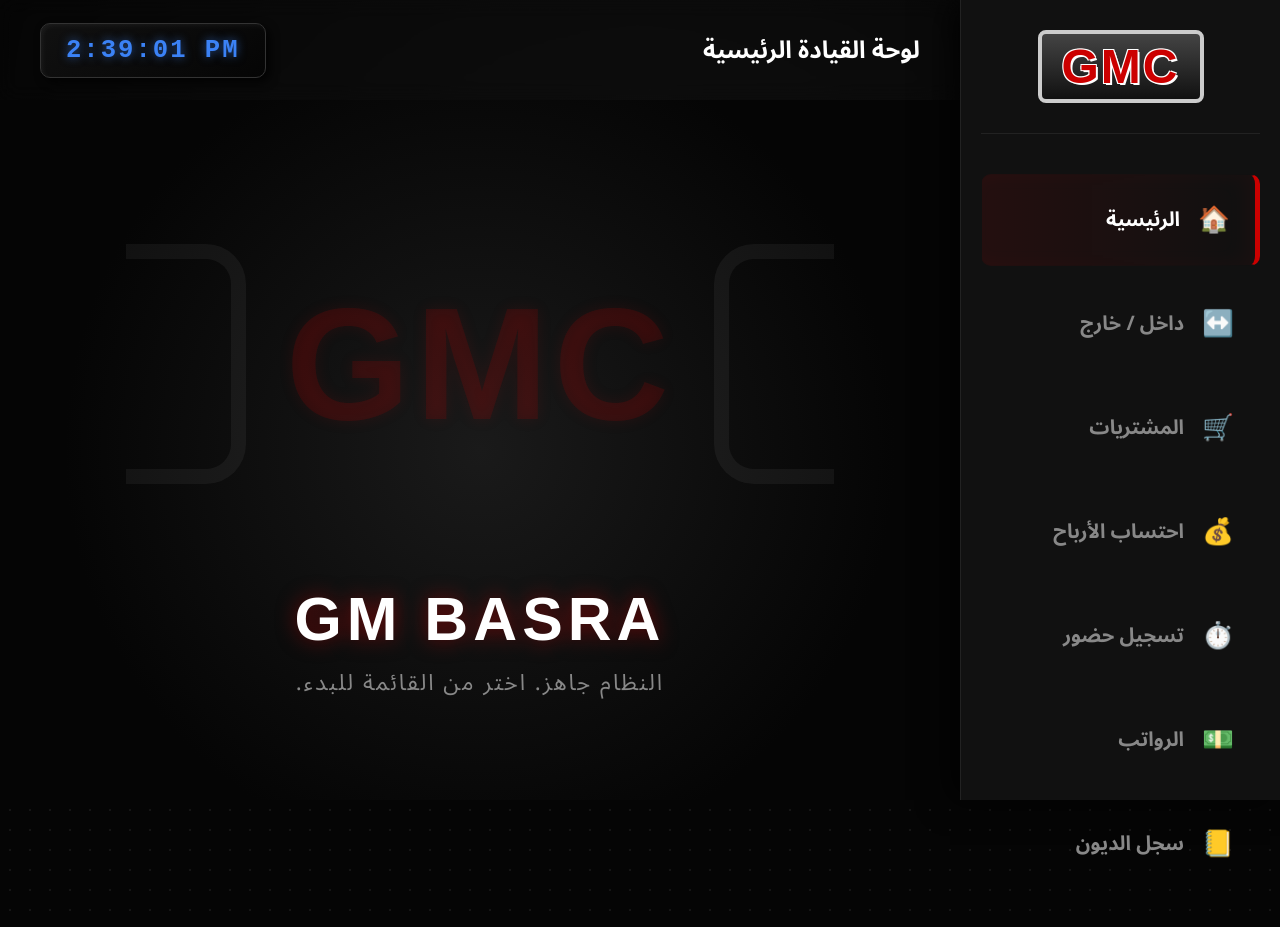
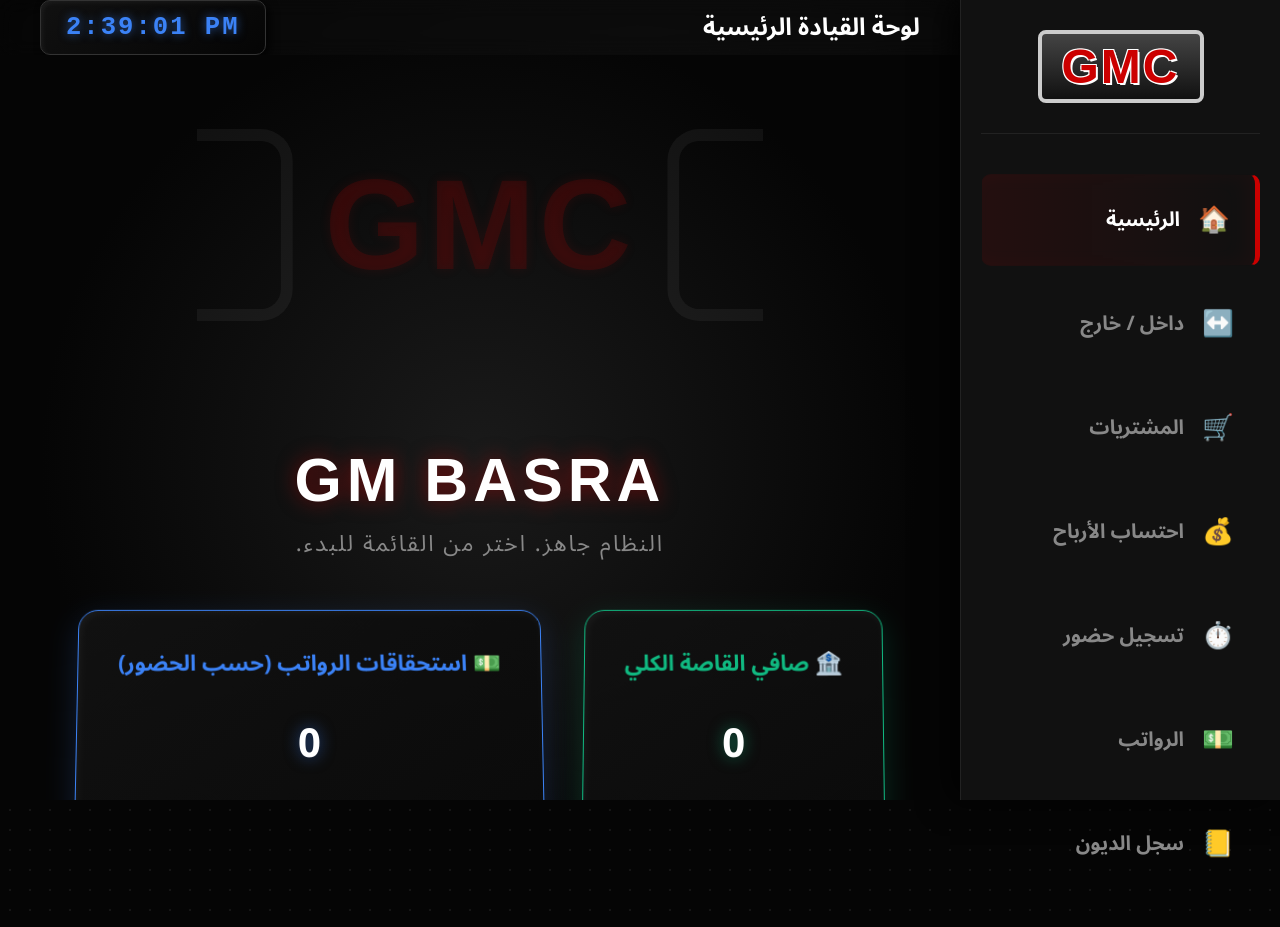
Before and after one commit to salhhaider08-boop/gm-basra, a React (Vite) app: page / in a window 1280 px wide. Shown: the top 927 px of the page. Built offline with nearby package versions, Linux system fonts and the light colour scheme; a web font is replaced by a local one.

Commit message:
Add 3D glowing stat cards to Home dashboard

```diff
--- a/src/App.jsx
+++ b/src/App.jsx
@@ -140,16 +140,131 @@ function TopHeader() {
 }
 
 function Home() {
+  const [totalSalaries, setTotalSalaries] = React.useState(0);
+  const [safeBalance, setSafeBalance] = React.useState(0);
+
+  React.useEffect(() => {
+    try {
+      // 1. Calculate Total Salaries based on attendance
+      const savedAtt = localStorage.getItem('gmb_attendance');
+      const attendance = savedAtt ? JSON.parse(savedAtt) : [];
+      const savedEmp = localStorage.getItem('gmb_employees');
+      const employees = savedEmp ? JSON.parse(savedEmp) : [];
+
+      let totalCalcSalaries = 0;
+      employees.forEach(emp => {
+        let count = 0;
+        attendance.forEach(a => {
+          if (a.name === emp.name) {
+            if (a.status === 'حاضر') count += 1;
+            else if (a.status === 'حاضر *2') count += 2;
+          }
+        });
+        const daily = Math.round(Number(emp.salary) / 30);
+        const net = (daily * count) + Number(emp.bonuses || 0) - Number(emp.deductions || 0);
+        totalCalcSalaries += net > 0 ? net : 0;
+      });
+      setTotalSalaries(totalCalcSalaries);
+
+      // 2. Calculate Safe Net Balance
+      const savedTx = localStorage.getItem('gmb_transactions');
+      const tx = savedTx ? JSON.parse(savedTx) : [];
+      let totalIn = 0;
+      let totalOut = 0;
+      tx.forEach(t => {
+        if (t.type.includes('وارد')) totalIn += Number(t.amount);
+        if (t.type.includes('خارج')) totalOut += Number(t.amount);
+      });
+      const safeAdj = Number(localStorage.getItem('gmb_safe_adjustment')) || 0;
+      setSafeBalance(totalIn - totalOut + safeAdj);
+    } catch (e) {
+      console.error(e);
+    }
+  }, []);
+
   return (
-    <div className="home-dashboard">
-      <div className="abstract-gmc-container">
+    <div className="home-dashboard" style={{ display: 'flex', flexDirection: 'column', alignItems: 'center' }}>
+      <div className="abstract-gmc-container" style={{ transform: 'scale(0.8)', marginBottom: '0' }}>
         <div className="abstract-headlight abstract-left"></div>
         <div className="abstract-gmc-logo">GMC</div>
         <div className="abstract-headlight abstract-right"></div>
       </div>
-      <div className="welcome-text">
+      <div className="welcome-text" style={{ marginBottom: '40px' }}>
         <h2 className="welcome-title">GM BASRA</h2>
         <p className="welcome-subtitle">النظام جاهز. اختر من القائمة للبدء.</p>
+      </div>
+
+      {/* 3D Glowing Cards */}
+      <div style={{ display: 'flex', gap: '40px', flexWrap: 'wrap', justifyContent: 'center' }}>
+
+        {/* Safe Balance Card */}
+        <div style={{
+          background: 'linear-gradient(145deg, #111, #0a0a0a)',
+          padding: '30px 40px',
+          borderRadius: '20px',
+          border: '1px solid #10b981',
+          boxShadow: '0 10px 30px rgba(16,185,129,0.2), inset 2px 2px 10px rgba(255,255,255,0.05)',
+          transform: 'perspective(1000px) rotateX(5deg)',
+          transition: 'transform 0.3s, box-shadow 0.3s',
+          cursor: 'pointer',
+          minWidth: '280px',
+          textAlign: 'center'
+        }}
+        onMouseOver={e => {
+          e.currentTarget.style.transform = 'perspective(1000px) rotateX(0deg) scale(1.05)';
+          e.currentTarget.style.boxShadow = '0 15px 40px rgba(16,185,129,0.4), inset 2px 2px 10px rgba(255,255,255,0.1)';
+        }}
+        onMouseOut={e => {
+          e.currentTarget.style.transform = 'perspective(1000px) rotateX(5deg)';
+          e.currentTarget.style.boxShadow = '0 10px 30px rgba(16,185,129,0.2), inset 2px 2px 10px rgba(255,255,255,0.05)';
+        }}>
+          <h3 style={{ color: '#10b981', margin: '0 0 15px 0', fontSize: '1.4rem' }}>🏦 صافي القاصة الكلي</h3>
+          <div style={{
+            fontSize: '2.5rem',
+            fontWeight: 'bold',
+            color: '#fff',
+            textShadow: '0 0 15px rgba(16,185,129,0.5)',
+            direction: 'ltr'
+          }}>
+            {safeBalance.toLocaleString('en-US')}
+          </div>
+          <div style={{ color: '#666', marginTop: '10px', fontSize: '1rem' }}>دينار عراقي</div>
+        </div>
+
+        {/* Total Salaries Card */}
+        <div style={{
+          background: 'linear-gradient(145deg, #111, #0a0a0a)',
+          padding: '30px 40px',
+          borderRadius: '20px',
+          border: '1px solid #3b82f6',
+          boxShadow: '0 10px 30px rgba(59,130,246,0.2), inset 2px 2px 10px rgba(255,255,255,0.05)',
+          transform: 'perspective(1000px) rotateX(5deg)',
+          transition: 'transform 0.3s, box-shadow 0.3s',
+          cursor: 'pointer',
+          minWidth: '280px',
+          textAlign: 'center'
+        }}
+        onMouseOver={e => {
+          e.currentTarget.style.transform = 'perspective(1000px) rotateX(0deg) scale(1.05)';
+          e.currentTarget.style.boxShadow = '0 15px 40px rgba(59,130,246,0.4), inset 2px 2px 10px rgba(255,255,255,0.1)';
+        }}
+        onMouseOut={e => {
+          e.currentTarget.style.transform = 'perspective(1000px) rotateX(5deg)';
+          e.currentTarget.style.boxShadow = '0 10px 30px rgba(59,130,246,0.2), inset 2px 2px 10px rgba(255,255,255,0.05)';
+        }}>
+          <h3 style={{ color: '#3b82f6', margin: '0 0 15px 0', fontSize: '1.4rem' }}>💵 استحقاقات الرواتب (حسب الحضور)</h3>
+          <div style={{
+            fontSize: '2.5rem',
+            fontWeight: 'bold',
+            color: '#fff',
+            textShadow: '0 0 15px rgba(59,130,246,0.5)',
+            direction: 'ltr'
+          }}>
+            {totalSalaries.toLocaleString('en-US')}
+          </div>
+          <div style={{ color: '#666', marginTop: '10px', fontSize: '1rem' }}>دينار عراقي</div>
+        </div>
+
       </div>
     </div>
   );
```
